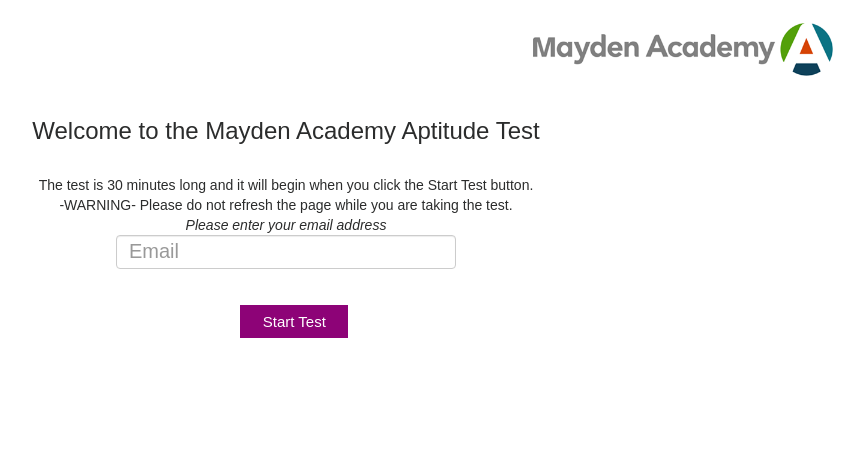
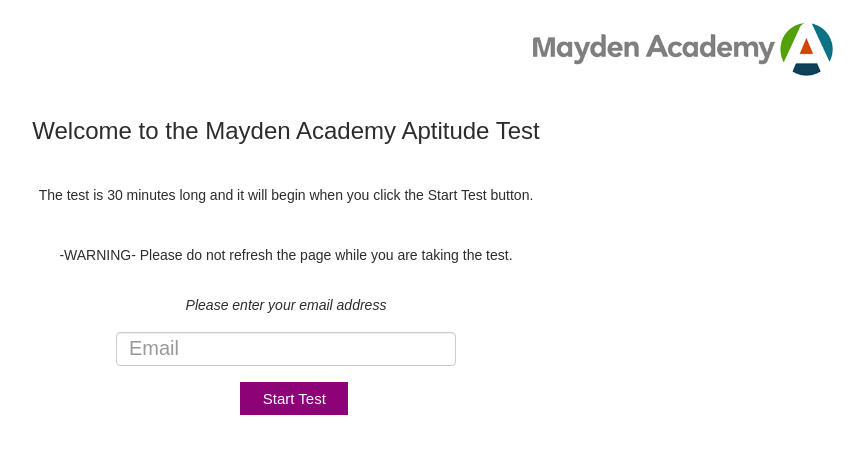
Before and after one commit to iO-Academy/aptitude-test, a PHP site: page / in a window 1280 px wide. Shown: the top 454 px of the page, without its empty margins (354-1218 px from the left). Run offline with PHP 8.4, Linux system fonts and the light colour scheme; style sheets or scripts are compiled from the project's sources.

Commit message:
Corrected spacing between <p> tags

```diff
--- a/app/scss/indexPage.scss
+++ b/app/scss/indexPage.scss
@@ -23,16 +23,19 @@
         }
       }
 
-      .text-center {
-        p {
-          margin: 10px;
+      .text-center p {
+        display: block;
+        margin-top: 10px;
+      }
+
+      #email {
+        margin-top: 5%;
+      }
+
+      @media only screen and (max-width: 767px) {
+        .header {
+          margin-top: 85px;
         }
-      }
-    }
-
-    @media only screen and (max-width: 767px) {
-      .header {
-        margin-top: 85px;
       }
     }
   }
```
